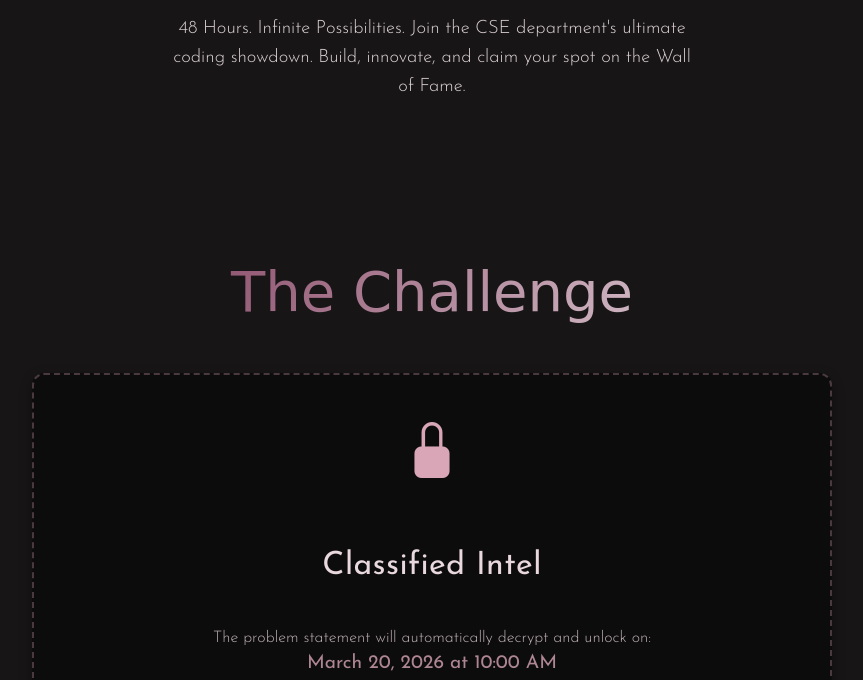
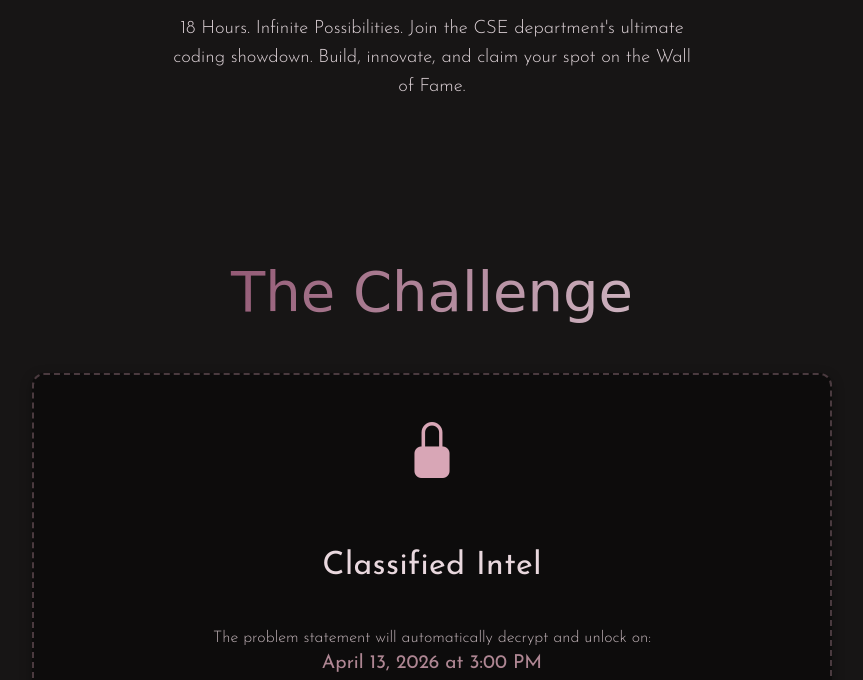
Before and after one commit to must-not-be-namedd/Protocol_LeaderBoard, a plain HTML site: page Website/hackathon.html in a window 1280 px wide. Shown: the part 560-1240 px from the top of the page, without its empty margins (208-1071 px from the left). Drawn offline with nearby package versions, Linux system fonts and the light colour scheme; a web font is replaced by a local one.

Commit message:
Update hackathon duration and reveal date

```diff
--- a/Website/hackathon.html
+++ b/Website/hackathon.html
@@ -163,7 +163,7 @@
             <span class="handwritten">Mega Hackathon</span>
           </h1>
           <p class="hero-desc mx-auto text-center" style="margin-top: 1rem;">
-            48 Hours. Infinite Possibilities. Join the CSE department's ultimate coding showdown. Build, innovate, and claim your spot on the Wall of Fame.
+            18 Hours. Infinite Possibilities. Join the CSE department's ultimate coding showdown. Build, innovate, and claim your spot on the Wall of Fame.
           </p>
         </div>
       </div>
@@ -277,7 +277,7 @@
     // CONFIGURATION: Set your reveal date & time here
     // Format: "YYYY-MM-DDTHH:MM:SS" (e.g., "2026-03-15T18:00:00")
     // ==========================================
-    const REVEAL_DATETIME_STRING = "2026-03-20T10:00:00";
+    const REVEAL_DATETIME_STRING = "2026-04-13T15:00:00";
 
     document.addEventListener("DOMContentLoaded", () => {
       const revealDate = new Date(REVEAL_DATETIME_STRING);
```
